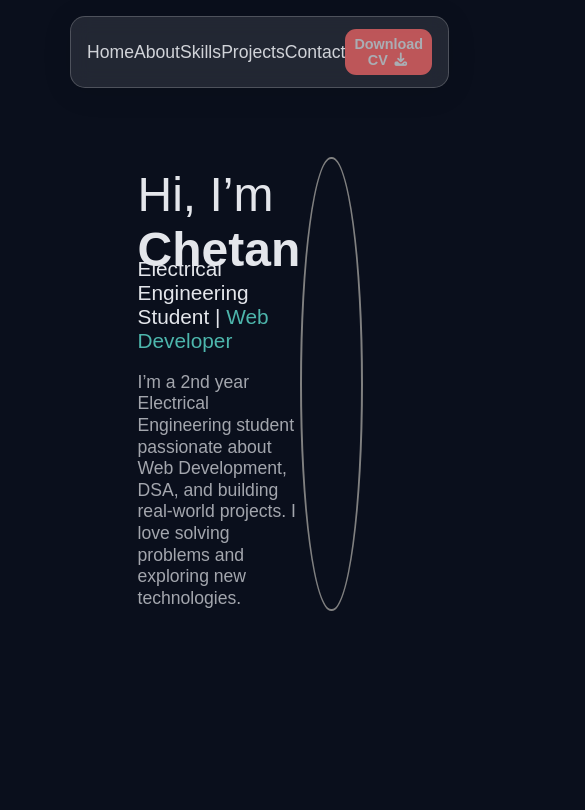
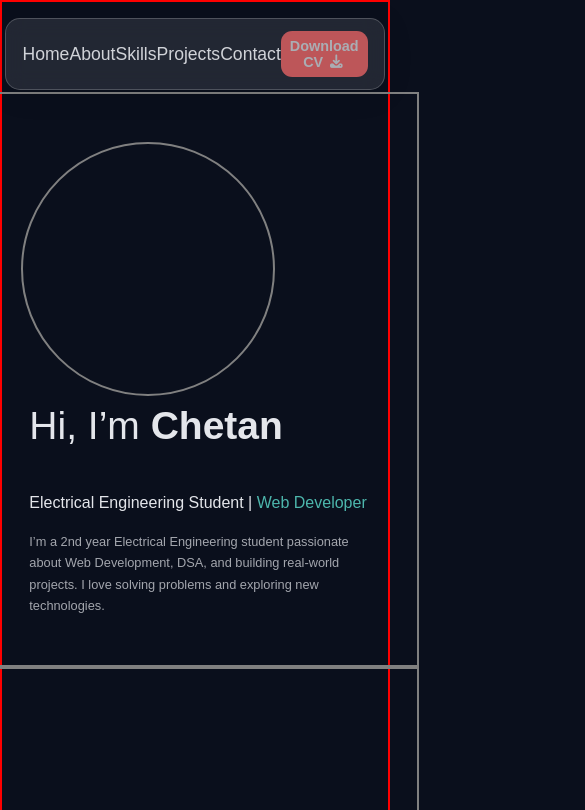
Before and after one commit to chetan208/portfolio, a plain HTML site: page index.html in a window 390 px wide. Shown: the top 810 px of the page, 585 px wide, since content can reach past the window. Drawn offline with Linux system fonts and the light colour scheme.

Commit message:
responsive hero

```diff
--- a/index.html
+++ b/index.html
@@ -9,6 +9,7 @@
     <link rel="stylesheet" href="https://cdnjs.cloudflare.com/ajax/libs/font-awesome/7.0.1/css/all.min.css"
         integrity="sha512-2SwdPD6INVrV/lHTZbO2nodKhrnDdJK9/kg2XD1r9uGqPo1cUbujc+IYdlYdEErWNu69gVcYgdxlmVmzTWnetw=="
         crossorigin="anonymous" referrerpolicy="no-referrer" />
+        <link rel="stylesheet" href="style2.css">
 
 </head>
 
--- a/style.css
+++ b/style.css
@@ -3,14 +3,17 @@ html {
 }
 
 .fullbody{
-    /* border:2px solid red; */
+    border:2px solid red;
     display:flex;
     flex-direction: column;
+    align-items: center;
     height: auto;
 }
 .border{
     color: #E4E6EB;
-    /* border:2px solid gray; */
+    border:2px solid gray;
+    padding: 3rem;
+    scroll-margin-top:4rem;
 }
 
 body{
@@ -18,8 +21,6 @@ body{
     color: #E4E6EB;
     margin:0;
     padding:0;
-    margin-left: 70px;
-    margin-right: 70px;
     font-family: sans-serif;
 
 }
@@ -92,11 +93,12 @@ body{
     display:flex;
     align-items: center;
     justify-content: space-between;
-    padding:4.22rem;
+    flex-wrap: wrap-reverse;
+    /* padding:4.22rem; */
 }
 
 .intro p{
-    font-size: 3rem;
+    font-size: clamp(39px,4vw,48px);
 }
 
 .intro p span{
@@ -105,8 +107,10 @@ body{
 
 .intro{
     height: auto;
-    width: 600px;
-
+    width: clamp(300px,9vw,600px);
+    margin-left: 4rem;
+    padding-right: 7rem;
+    flex:1;
 
 }
 .main{
@@ -115,22 +119,24 @@ body{
 }
 .subintro{
     margin-top: 10px;
-    font-size: 1.3rem;
+    font-size: clamp(1rem,2vw,1.3rem);
 }
 
 .pera{
     display: flex;
     margin-top: 19px;
     line-height: 1.35rem;
-    font-size: 1.1rem;
+    font-size: clamp(0.8rem,2vw,1rem);
     opacity: 0.7;
 }
 
 .image{
     border: 2px solid gray;
-    height:450px;
-    width:450px;
+    height:30vw;
+    width:clamp(250px,30vw,32rem);
+    height: clamp(250px,30vw,32rem);
     border-radius: 50%;
+    /* margin-right: 4rem; */
 
 }
 
@@ -141,7 +147,7 @@ body{
     /* scroll-margin-top: 8rem; */
     display:flex;
     flex-direction: column;
-    padding: 4.22rem;
+    /* padding: 4.22rem; */
     height: auto;
     word-wrap: break-word;
 
@@ -190,7 +196,7 @@ body{
     height: auto;
     width: 90%;
 
-    padding: 4.22rem;
+    /* padding: 4.22rem; */
 }
 .skillcard{
     /* border: 2px solid gray; */
@@ -244,7 +250,7 @@ body{
 
     /* border:2px solid gray; */
     /* scroll-margin-top: 6rem; */
-    padding: 4.22rem;
+    /* padding: 4.22rem; */
     scroll-margin-top: -2rem;
 }
 .projectcard{
@@ -347,16 +353,19 @@ body{
     /* border:2px solid gray; */
     display:flex;
     flex-direction: column;
-    padding: 4.22rem;
+    justify-content: space-between;
+
+
 }
 
 
 
 
 .contactdiv{
-    height : 30rem;
+    height : 25rem;
     width : 35rem;
     margin-left: 9.1rem;
+    margin-bottom: 6rem;
     /* border:2px solid gray; */
 }
 .main{
@@ -436,7 +445,7 @@ body{
     flex-direction: column;
     /* justify-content: center; */
     align-items: center;
-    padding: 4.22rem;
+    /* padding: 4.22rem; */
 }
 .media{
     font-size: 2rem;
--- /dev/null
+++ b/style2.css
@@ -0,0 +1,7 @@
+@media(max-width:450px){
+    .intro{
+        padding-right: 0;
+        margin-left: 0.5rem;
+    }
+
+}
```
